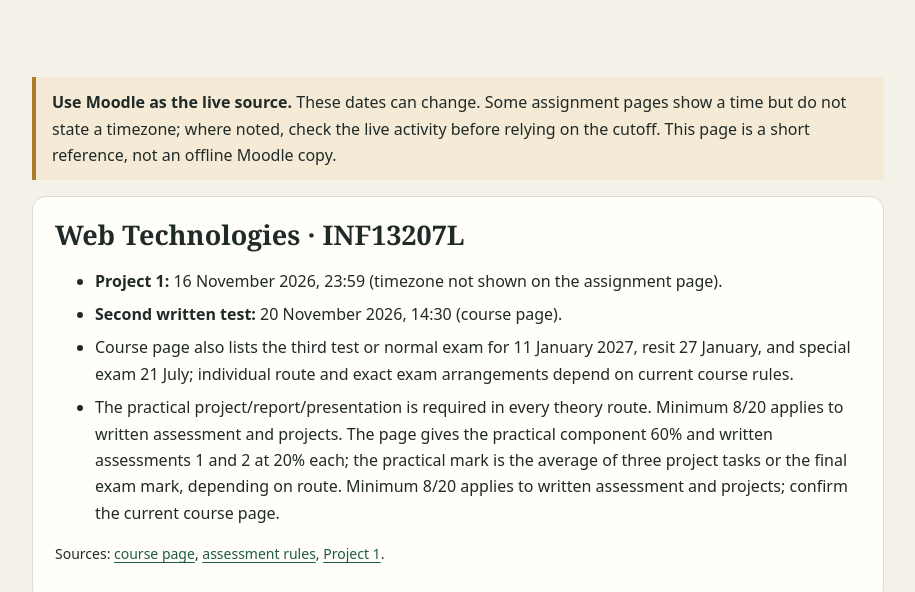
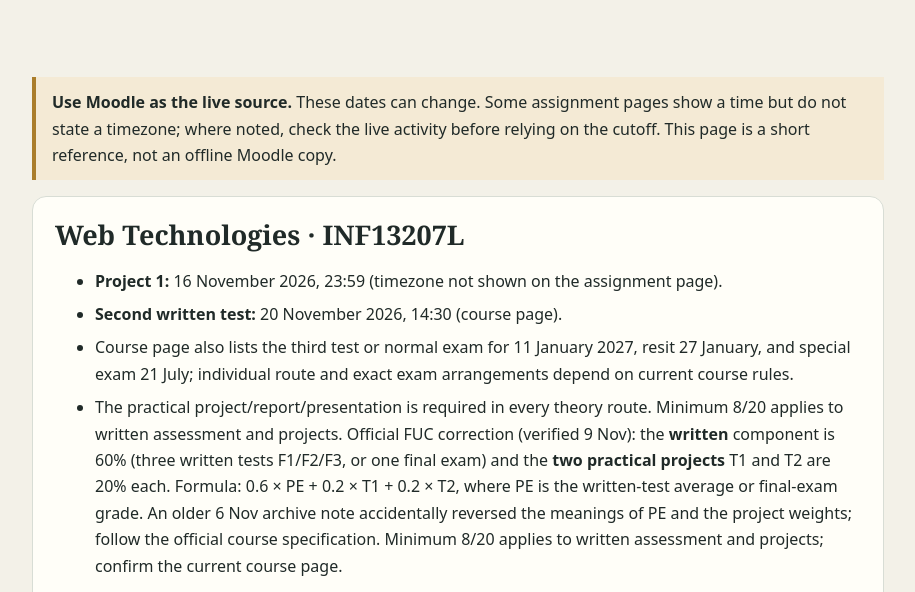
Before and after one commit to Hostilian/EVORACLASSES, a plain HTML site: page study/course-updates-2026-11-05.html in a window 1280 px wide. Shown: the part 355-947 px from the top of the page, without its empty margins (182-1097 px from the left). Drawn offline with Linux system fonts and the light colour scheme.

Commit message:
fix: correct Web Technologies written/practical grading weights per official FUC

```diff
--- a/study/course-updates-2026-11-05.html
+++ b/study/course-updates-2026-11-05.html
@@ -20,7 +20,7 @@ li{margin:7px 0}.source{font-size:14px}.date{font-weight:700}.top{display:inline
 <main>
 <p class="note"><strong>Use Moodle as the live source.</strong> These dates can change. Some assignment pages show a time but do not state a timezone; where noted, check the live activity before relying on the cutoff. This page is a short reference, not an offline Moodle copy.</p>
 <section class="card"><h2>Web Technologies · INF13207L</h2>
-<ul><li><span class="date">Project 1:</span> 16 November 2026, 23:59 (timezone not shown on the assignment page).</li><li><span class="date">Second written test:</span> 20 November 2026, 14:30 (course page).</li><li>Course page also lists the third test or normal exam for 11 January 2027, resit 27 January, and special exam 21 July; individual route and exact exam arrangements depend on current course rules.</li><li>The practical project/report/presentation is required in every theory route. Minimum 8/20 applies to written assessment and projects. The page gives the practical component 60% and written assessments 1 and 2 at 20% each; the practical mark is the average of three project tasks or the final exam mark, depending on route. Minimum 8/20 applies to written assessment and projects; confirm the current course page.</li></ul>
+<ul><li><span class="date">Project 1:</span> 16 November 2026, 23:59 (timezone not shown on the assignment page).</li><li><span class="date">Second written test:</span> 20 November 2026, 14:30 (course page).</li><li>Course page also lists the third test or normal exam for 11 January 2027, resit 27 January, and special exam 21 July; individual route and exact exam arrangements depend on current course rules.</li><li>The practical project/report/presentation is required in every theory route. Minimum 8/20 applies to written assessment and projects. Official FUC correction (verified 9 Nov): the <strong>written</strong> component is 60% (three written tests F1/F2/F3, or one final exam) and the <strong>two practical projects</strong> T1 and T2 are 20% each. Formula: 0.6 × PE + 0.2 × T1 + 0.2 × T2, where PE is the written-test average or final-exam grade. An older 6 Nov archive note accidentally reversed the meanings of PE and the project weights; follow the official course specification. Minimum 8/20 applies to written assessment and projects; confirm the current course page.</li></ul>
 <p class="source">Sources: <a href="https://www.moodle.uevora.pt/2627/course/view.php?id=737">course page</a>, <a href="https://www.moodle.uevora.pt/2627/mod/page/view.php?id=14281">assessment rules</a>, <a href="https://www.moodle.uevora.pt/2627/mod/assign/view.php?id=30849">Project 1</a>.</p></section>
 <section class="card"><h2>Human–Computer Interaction · INF13186L</h2>
 <ul><li><span class="date">Group video:</span> Moodle assignment shows 14 November 2026, 00:00, while a 4 November announcement asks for it by 13 November. Treat 13 November as the safe target; the timezone was not shown.</li><li>Video maximum is 3 minutes; the brief asks all group members to appear and speak and cover the project focus, personas, interview/survey information and features to improve. Follow the assignment for exact format and identifiers.</li><li><span class="date">Phase 2:</span> assignment shows 1 December 2026, 00:00 (timezone not shown); use 30 November as a safe working target.</li><li>Group feedback is submitted once per group. Practical shift and attendance requirements are course-specific; confirm them in Moodle.</li></ul>
```
